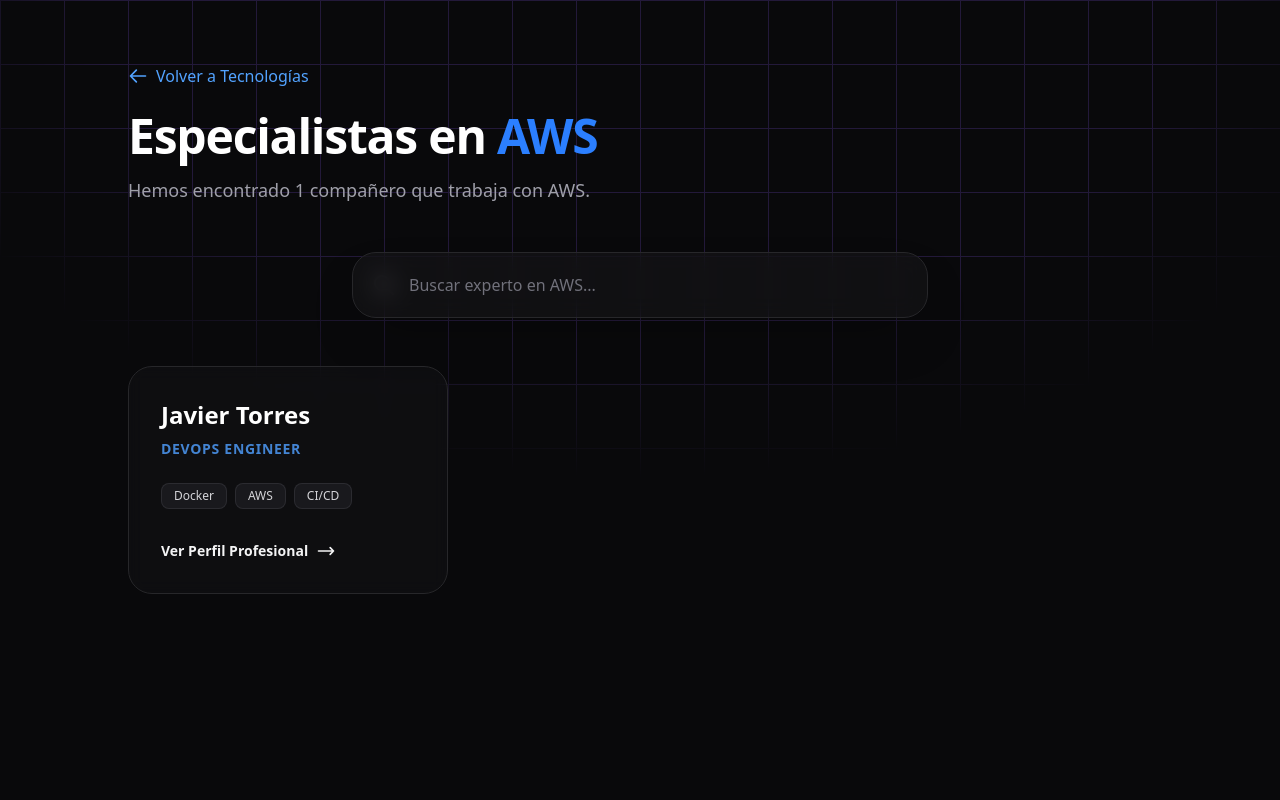
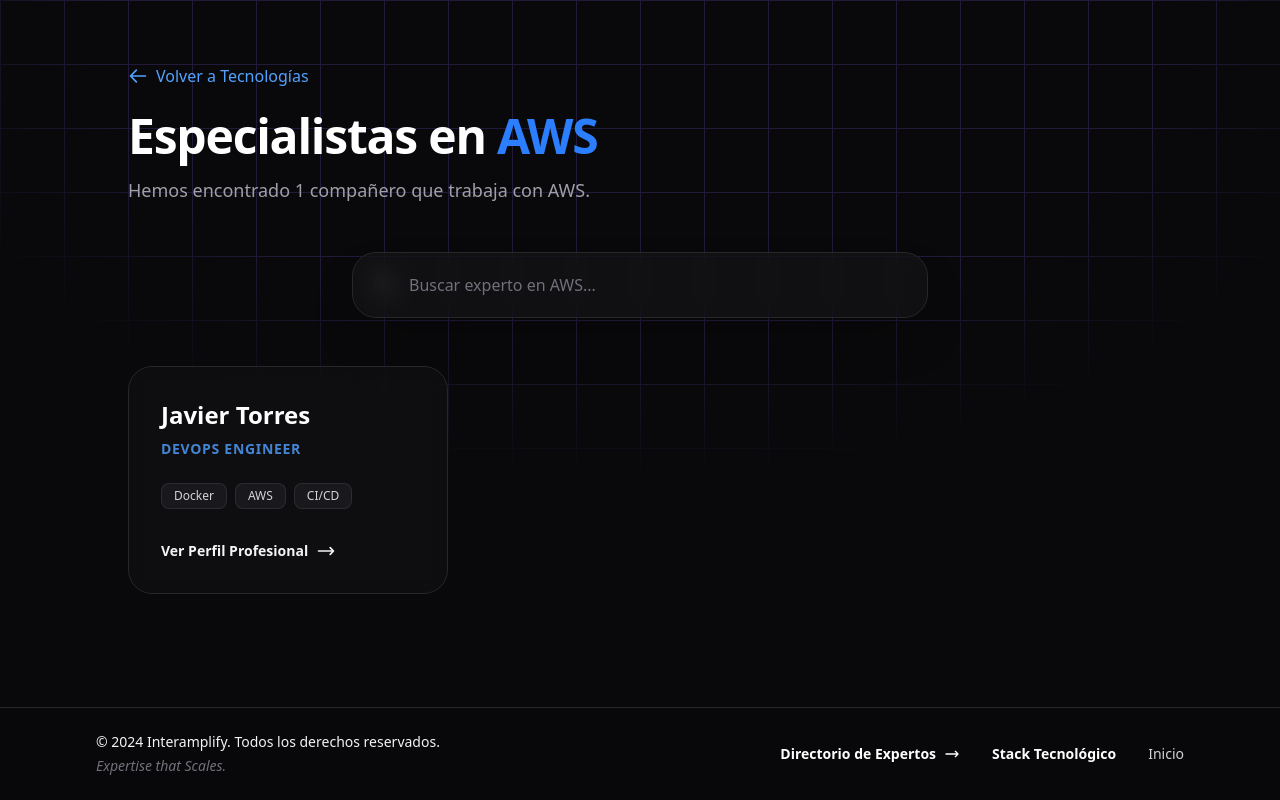
Before and after one commit to FranVice/interamplify-practica-01-directorio-companeros, a Next.js app: page /tecnologias/AWS in a window 1280 px wide. Built offline with nearby package versions, Linux system fonts and the light colour scheme.

Commit message:
feat: refactor footer into a reusable component and add it to tech detail pages

```diff
--- a/src/app/companeros/page.tsx
+++ b/src/app/companeros/page.tsx
@@ -1,6 +1,7 @@
 import Link from "next/link";
 import { coworkers } from "../../lib/data";
 import CompanerosClient from "../../components/CompanerosCliente";
+import Footer from "../../components/Footer";
 
 export default function CompanerosPage() {
   return (
@@ -44,43 +45,9 @@
         </div>
       </div>
 
-      {/* ── Footer fijo (fixed) ──
-           Siempre visible en la parte inferior de la pantalla.
-           No incluye enlace a /companeros porque ya estamos en esa página. */}
-      <footer className="fixed bottom-0 left-0 right-0 z-20 w-full border-t border-zinc-800 bg-zinc-950/90 backdrop-blur-md">
-        <div className="max-w-6xl mx-auto px-8 py-6 flex flex-col md:flex-row justify-between items-center gap-4 text-zinc-100 text-sm">
-
-          {/* Lado izquierdo: copyright y eslogan */}
-          <div className="flex flex-col items-center md:items-start gap-1">
-            <p>© 2024 Interamplify. Todos los derechos reservados.</p>
-            <p className="text-zinc-500 italic font-medium">Expertise that Scales.</p>
-          </div>
-
-          {/* Lado derecho: enlaces de navegación (todos excepto /companeros) */}
-          <div className="flex items-center gap-8">
-
-            {/* Enlace a Stack Tecnológico con icono de código */}
-            <Link
-              href="/tecnologias"
-              className="text-white hover:text-blue-400 transition-colors flex items-center gap-2 group font-semibold"
-            >
-              Stack Tecnológico
-              <svg className="w-4 h-4 transition-transform group-hover:translate-x-1" fill="none" viewBox="0 0 24 24" stroke="currentColor">
-                <path strokeLinecap="round" strokeLinejoin="round" strokeWidth={2} d="M10 20l4-16m4 4l4 4-4 4M6 16l-4-4 4-4" />
-              </svg>
-            </Link>
-
-            {/* Enlace a Inicio */}
-            <Link
-              href="/"
-              className="text-zinc-300 hover:text-white transition-colors font-medium"
-            >
-              Inicio
-            </Link>
-
-          </div>
-        </div>
-      </footer>
+      {/* ── Footer Fijo ──
+           Componente estandarizado con navegación lateral inteligente. */}
+      <Footer exclude="directorio" />
 
     </main>
   );
--- a/src/app/tecnologias/[tech]/page.tsx
+++ b/src/app/tecnologias/[tech]/page.tsx
@@ -8,6 +8,7 @@
 import { type Metadata } from "next";
 import { coworkers, type Coworker } from "../../../lib/data";
 import TechFilterClient from "../../../components/TechFilterClient";
+import Footer from "../../../components/Footer";
 
 interface Props {
   params: Promise<{
@@ -98,6 +99,10 @@
         {/* 4. Componente de cliente para filtrado local (opcional) y display del listado */}
         <TechFilterClient coworkers={filteredCoworkers} techName={techName} />
       </div>
+
+      {/* 5. Footer global con navegación */}
+      <Footer />
     </main>
+
   );
 }
--- a/src/app/tecnologias/page.tsx
+++ b/src/app/tecnologias/page.tsx
@@ -1,11 +1,7 @@
-/**
- * Página de Tecnologías: Muestra un catálogo de todas las herramientas utilizadas por el equipo.
- * Incluye un buscador con autocompletado y un footer fijo con navegación global.
- */
-
 import Link from "next/link";
 import { coworkers } from "../../lib/data";
 import TechSearchBar from "../../components/TechSearchBar";
+import Footer from "../../components/Footer";
 
 export default function TecnologiasPage() {
 
@@ -72,35 +68,7 @@
       {/* ── Footer Fijo ──
            Diseño compacto y elegante siempre presente en la parte inferior.
            Excluye el enlace a Stack Tecnológico al ser la página actual. */}
-      <footer className="fixed bottom-0 left-0 right-0 z-20 w-full border-t border-zinc-800 bg-zinc-950/90 backdrop-blur-md">
-        <div className="max-w-6xl mx-auto px-8 py-6 flex flex-col md:flex-row justify-between items-center gap-4 text-zinc-100 text-sm">
-
-          {/* Copyright y Eslogan */}
-          <div className="flex flex-col items-center md:items-start gap-1">
-            <p>© 2024 Interamplify. Todos los derechos reservados.</p>
-            <p className="text-zinc-500 italic font-medium">Expertise that Scales.</p>
-          </div>
-
-          {/* Navegación del Footer */}
-          <div className="flex items-center gap-8">
-            <Link
-              href="/companeros"
-              className="text-white hover:text-blue-400 transition-colors flex items-center gap-2 group font-semibold"
-            >
-              Directorio de Expertos
-              <svg className="w-4 h-4 transition-transform group-hover:translate-x-1" fill="none" viewBox="0 0 24 24" stroke="currentColor">
-                <path strokeLinecap="round" strokeLinejoin="round" strokeWidth={2} d="M17 8l4 4m0 0l-4 4m4-4H3" />
-              </svg>
-            </Link>
-            <Link
-              href="/"
-              className="text-zinc-300 hover:text-white transition-colors font-medium"
-            >
-              Inicio
-            </Link>
-          </div>
-        </div>
-      </footer>
+      <Footer exclude="tecnologias" />
 
     </main>
   );
--- /dev/null
+++ b/src/components/Footer.tsx
@@ -0,0 +1,67 @@
+/**
+ * Footer: Componente de pie de página global para la aplicación.
+ * Proporciona enlaces de navegación coherentes y un diseño profesional
+ * con desenfoque de fondo y posición fija.
+ */
+
+import Link from "next/link";
+
+interface FooterProps {
+  /**
+   * Permite ocultar enlaces específicos según la página actual
+   * para evitar redundancias en la navegación.
+   */
+  exclude?: "directorio" | "tecnologias" | "inicio";
+}
+
+export default function Footer({ exclude }: FooterProps) {
+  return (
+    <footer className="fixed bottom-0 left-0 right-0 z-20 w-full border-t border-zinc-800 bg-zinc-950/90 backdrop-blur-md">
+      <div className="max-w-6xl mx-auto px-8 py-6 flex flex-col md:flex-row justify-between items-center gap-4 text-zinc-100 text-sm">
+
+        {/* Copyright y Mensaje Corporativo */}
+        <div className="flex flex-col items-center md:items-start gap-1">
+          <p>© 2024 Interamplify. Todos los derechos reservados.</p>
+          <p className="text-zinc-500 italic font-medium">Expertise that Scales.</p>
+        </div>
+
+        {/* Navegación del Footer */}
+        <div className="flex items-center gap-8">
+
+          {/* Enlace al Directorio (Opcional) */}
+          {exclude !== "directorio" && (
+            <Link
+              href="/companeros"
+              className="text-white hover:text-blue-400 transition-colors flex items-center gap-2 group font-semibold"
+            >
+              Directorio de Expertos
+              <svg className="w-4 h-4 transition-transform group-hover:translate-x-1" fill="none" viewBox="0 0 24 24" stroke="currentColor">
+                <path strokeLinecap="round" strokeLinejoin="round" strokeWidth={2} d="M17 8l4 4m0 0l-4 4m4-4H3" />
+              </svg>
+            </Link>
+          )}
+
+          {/* Enlace a Tecnologías (Opcional) */}
+          {exclude !== "tecnologias" && (
+            <Link
+              href="/tecnologias"
+              className="text-white hover:text-blue-400 transition-colors font-semibold"
+            >
+              Stack Tecnológico
+            </Link>
+          )}
+
+          {/* Enlace a Inicio (Siempre visible o condicional) */}
+          {exclude !== "inicio" && (
+            <Link
+              href="/"
+              className="text-zinc-300 hover:text-white transition-colors font-medium"
+            >
+              Inicio
+            </Link>
+          )}
+        </div>
+      </div>
+    </footer>
+  );
+}
```
Also changed, not shown: 1 other file (tests, documents, lock files or other folders).
